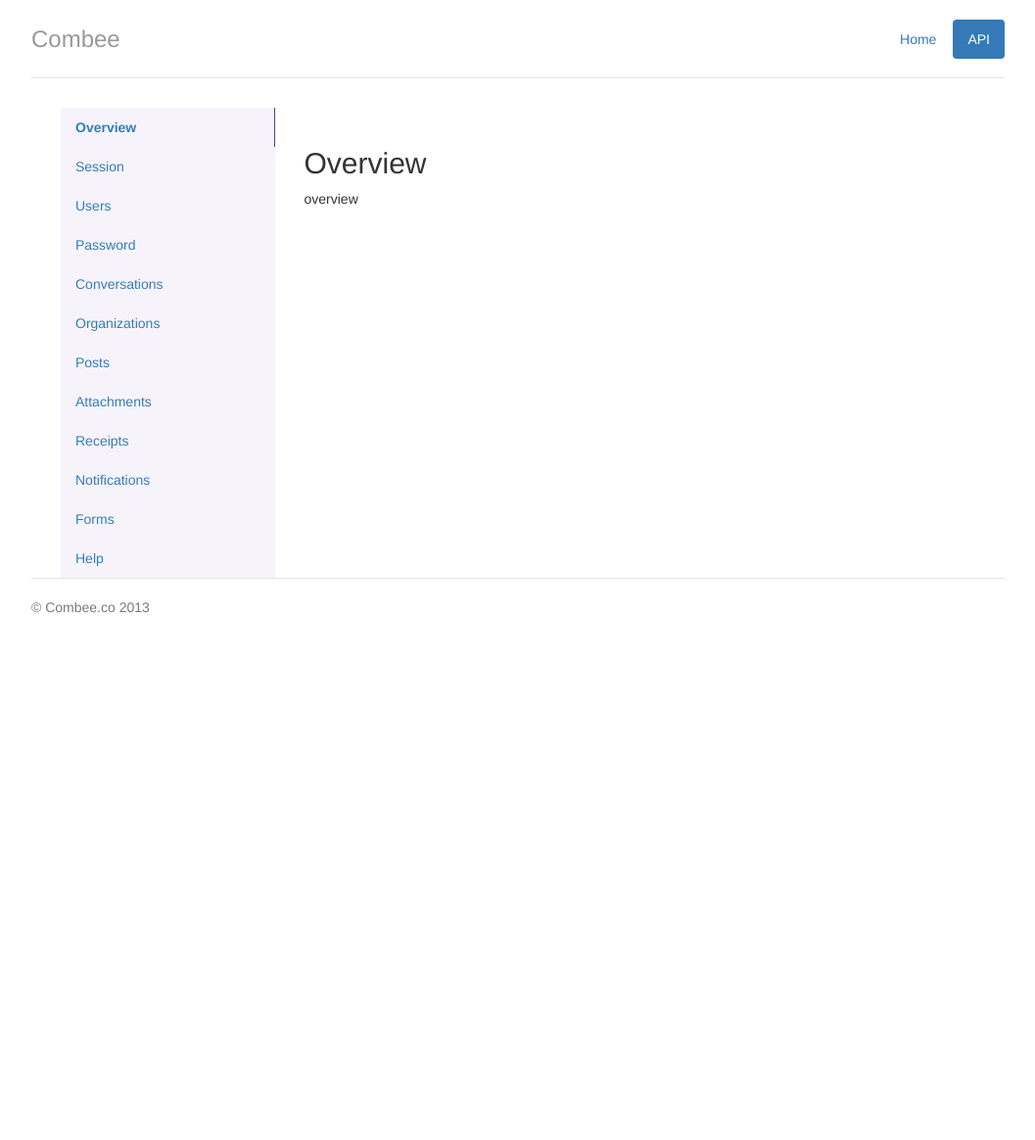
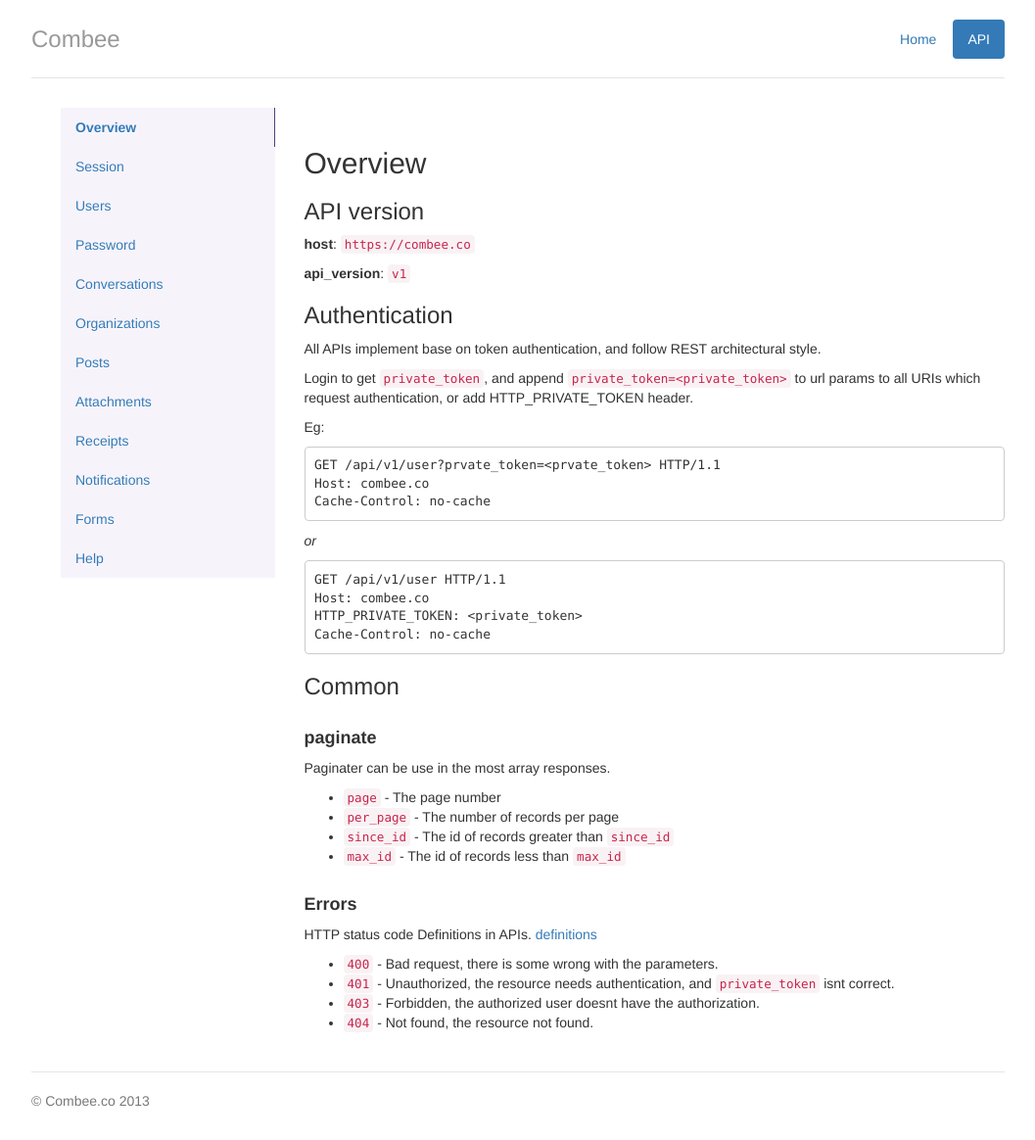
Before and after one commit to bluedazzle/youxin.github.com, a Jekyll site: the page built from apis/overview.md, in a window 1280 px wide. Shown: the whole page at 98% size, without its empty margins (111-1168 px from the left). Built offline with Jekyll 4.4.1, drawn with Linux system fonts in a browser that asks for light colours; nearby versions of some CDN libraries; Markdown is read by kramdown in place of the engine named in the settings; before the commit the page ends 900 px from its top, so only the background shows below that.

Commit message:
update overview

````diff
--- a/apis/overview.md
+++ b/apis/overview.md
@@ -6,5 +6,53 @@
 overview: true
 ---
 
+### API version
 
-overview
+**host**: `https://combee.co`
+
+**api_version**: `v1`
+
+
+### Authentication
+
+All APIs implement base on token authentication, and follow REST architectural style.
+
+Login to get `private_token`, and append `private_token=<private_token>` to url params to all URIs which request authentication, or add HTTP_PRIVATE_TOKEN header.
+
+Eg:
+
+```
+GET /api/v1/user?prvate_token=<prvate_token> HTTP/1.1
+Host: combee.co
+Cache-Control: no-cache
+```
+
+*or*
+
+```
+GET /api/v1/user HTTP/1.1
+Host: combee.co
+HTTP_PRIVATE_TOKEN: <private_token>
+Cache-Control: no-cache
+```
+
+### Common
+
+#### paginate
+
+Paginater can be use in the most array responses.
+
+* `page` - The page number
+* `per_page` - The number of records per page
+* `since_id` - The id of records greater than `since_id`
+* `max_id` - The id of records less than `max_id`
+
+
+#### Errors
+
+HTTP status code Definitions in APIs. [definitions](http://www.w3.org/Protocols/rfc2616/rfc2616-sec10.html)
+
+* `400` - Bad request, there is some wrong with the parameters.
+* `401` - Unauthorized, the resource needs authentication, and `private_token` isnt correct.
+* `403` - Forbidden, the authorized user doesnt have the authorization.
+* `404` - Not found, the resource not found.
--- a/css/main.css
+++ b/css/main.css
@@ -56,7 +56,7 @@
   margin-top: 28px;
 }
 .content h4 {
-  margin-top: 40px;
+  margin-top: 30px;
   font-weight: bold;
 }
 
````
